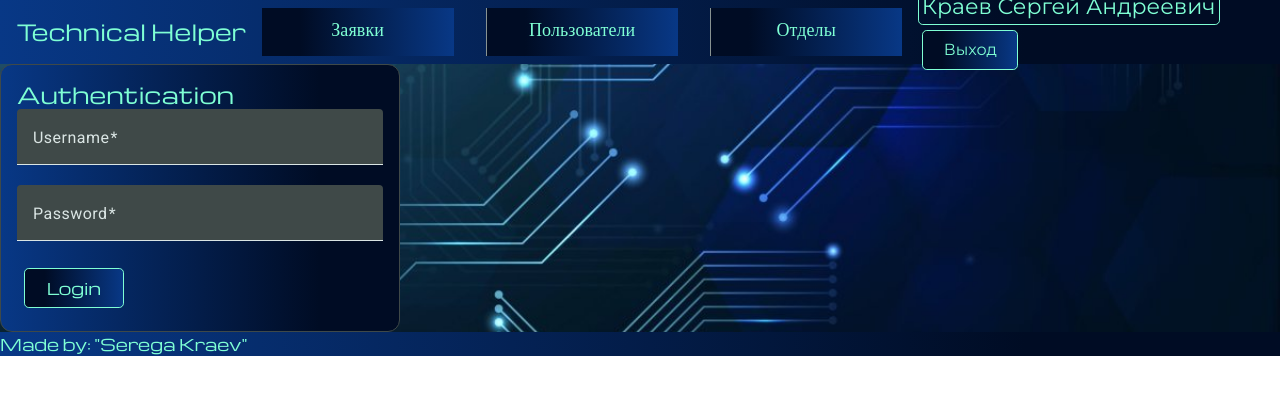
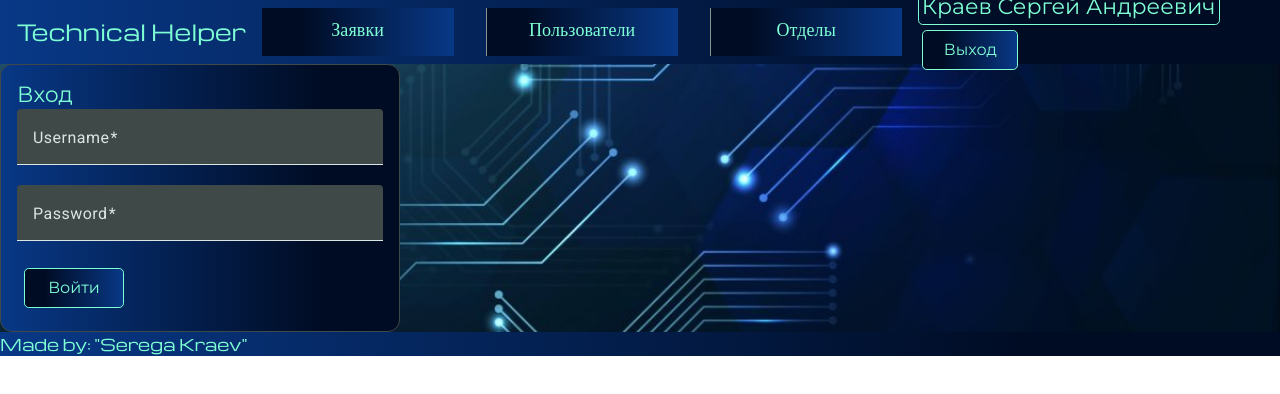
Before and after one commit to SeregaGitHub/technical-helper, an Angular app in the folder frontend/: page /auth in a window 1280 px wide. Shown: the top 394 px of the page. Built offline with nearby package versions, Linux system fonts and the light colour scheme.

Commit message:
change font-size in header and auth-form

```diff
--- a/frontend/src/app/auth/component/auth/auth.component.css
+++ b/frontend/src/app/auth/component/auth/auth.component.css
@@ -23,6 +23,12 @@
     color: red !important;
 } */
 
-.mdc-text-field--filled:not(.mdc-text-field--disabled).mdc-text-field--invalid .mdc-floating-label::after    {
+/* .mdc-text-field--filled:not(.mdc-text-field--disabled).mdc-text-field--invalid .mdc-floating-label::after    {
     color: red !important;
-}
+} */
+
+/* .text-b {
+    font-weight: 700 !important;
+    font-size: 1.6rem !important;
+    line-height: 1 !important;
+} */
--- a/frontend/src/app/auth/component/auth/auth.component.html
+++ b/frontend/src/app/auth/component/auth/auth.component.html
@@ -2,7 +2,7 @@
 
     <mat-card class="example-card blue-to-black-gradient mt-40 space-y-12 opacity-90" appearance="outlined">
         <mat-card-header>
-          <mat-card-title class="text-michroma">Authentication</mat-card-title>
+          <mat-card-title class="text-montserrat !font-bold !text-2xl">Вход</mat-card-title>
         </mat-card-header>
         <mat-card-content>
             <!-- <form #f = 'ngForm' (ngSubmit)="onSubmit(f)" class="example-form mt-2"> -->
@@ -34,8 +34,8 @@
 
                   Submit</mat-button-toggle> -->
                   <div class="mb-4 flex justify-end">
-                    <button type="submit" class="black-to-blue-gradient text-michroma button-submit btn mouse-enter" [disabled]="authForm.invalid">
-                      Login
+                    <button type="submit" class="black-to-blue-gradient text-montserrat button-submit btn mouse-enter" [disabled]="authForm.invalid">
+                      Войти
                     </button>
                   </div>
 
--- a/frontend/src/app/shared/header/header.component.html
+++ b/frontend/src/app/shared/header/header.component.html
@@ -1,6 +1,6 @@
 <p>
-  <mat-toolbar class="blue-to-black-gradient text-michroma justify-between">
-    <div class="w-1/5">
+  <mat-toolbar class="blue-to-black-gradient justify-between">
+    <div class="w-1/5 text-michroma">
       <span>{{ title }}</span>
     </div>
     <!-- <span class="example-spacer"></span> -->
@@ -8,17 +8,17 @@
       <mat-button-toggle-group name="fontStyle" aria-label="Font Style" class="border-none">
       <mat-button-toggle
           value="breakage"
-          class="black-to-blue-gradient text-michroma button-toggle mouse-enter"
+          class="black-to-blue-gradient text-michroma !text-xl button-toggle mouse-enter"
           routerLink="/breakage">
         Заявки</mat-button-toggle>
       <mat-button-toggle
           value="user"
-          class="black-to-blue-gradient text-michroma button-toggle mouse-enter"
+          class="black-to-blue-gradient text-michroma !text-xl button-toggle mouse-enter"
           routerLink="/user">
         Пользователи</mat-button-toggle>
       <mat-button-toggle
           value="department"
-          class="black-to-blue-gradient text-michroma button-toggle mouse-enter"
+          class="black-to-blue-gradient text-michroma !text-xl button-toggle mouse-enter"
           routerLink="/department">
         Отделы</mat-button-toggle>
     </mat-button-toggle-group>
```
